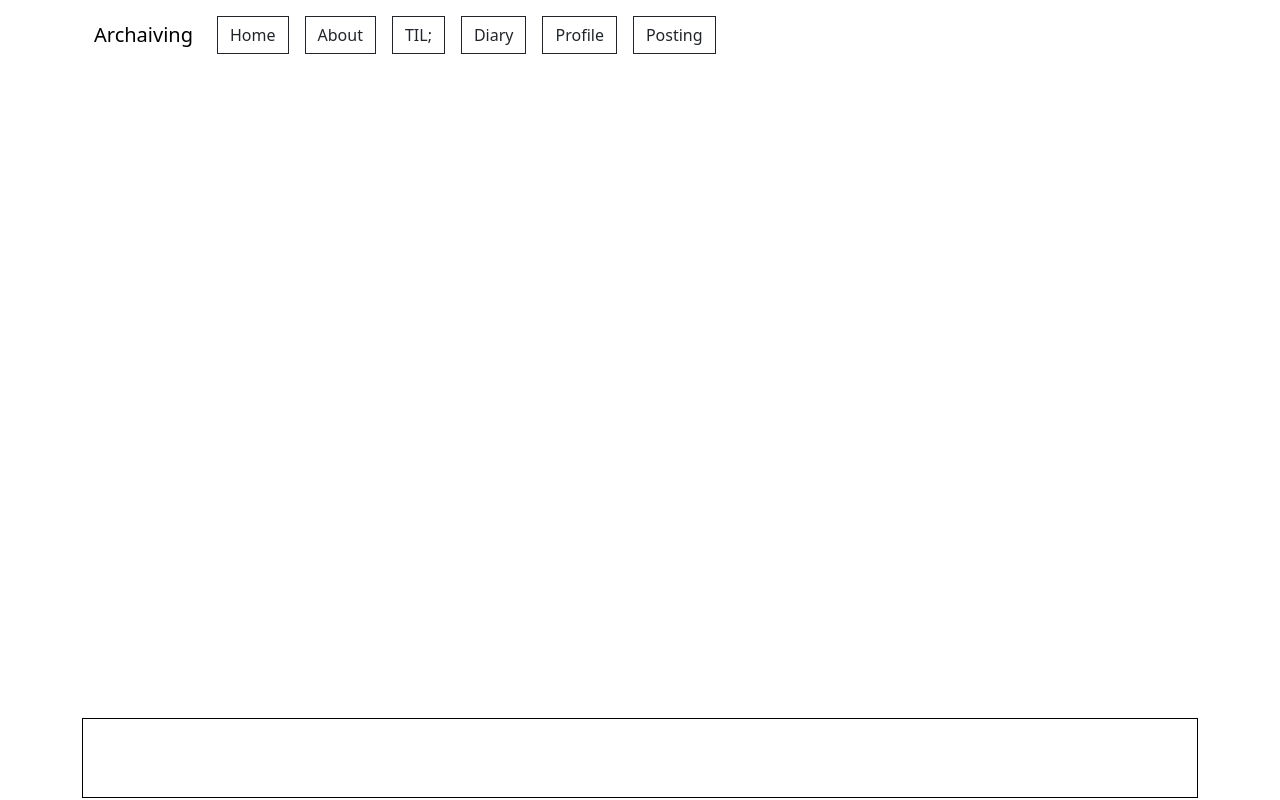
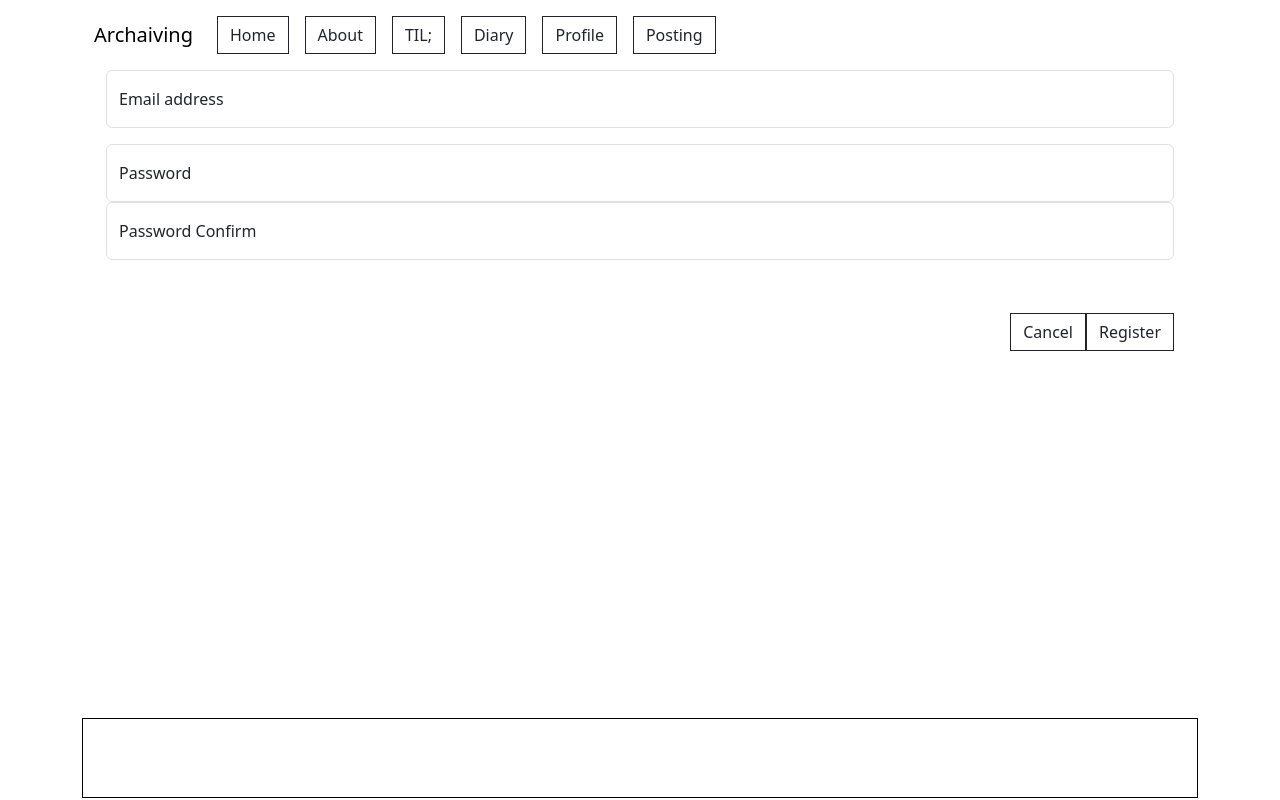
Before and after one commit to amissu89/blog, a Vue app: page /sign-up in a window 1280 px wide. Built offline with nearby package versions, Linux system fonts and the light colour scheme; no server answers.

Commit message:
회원가입, 로그인 기능 구현 완료

```diff
--- a/src/assets/css/main-style.css
+++ b/src/assets/css/main-style.css
@@ -6,3 +6,9 @@
 .btn{
     border-radius: 0;
 }
+
+.buttons{
+    display: flex;
+    justify-content: flex-end;
+    margin: 5% auto;
+}
--- a/src/components/NavTop.vue
+++ b/src/components/NavTop.vue
@@ -28,27 +28,33 @@ const links = ref(
     [
         {
             to: '/',
-            title: 'Home'
+            title: 'Home',
+            auth: 'false'
         },
         {
             to: '/about',
-            title: 'About'
+            title: 'About',
+            auth: 'false'
         },
         {
             to: '/til',
-            title: 'TIL;'
+            title: 'TIL;',
+            auth: 'false'
         },
         {
             to: '/diary',
-            title: 'Diary'
+            title: 'Diary',
+            auth: 'false'
         },
         {
             to: '/profile',
-            title: 'Profile'
+            title: 'Profile',
+            auth: 'false'
         },
         {
             to: '/posting',
-            title: 'Posting'
+            title: 'Posting',
+            auth: 'true'
         }
     ]
 )
--- a/src/components/auth/SignInPage.vue
+++ b/src/components/auth/SignInPage.vue
@@ -1,18 +1,46 @@
 <template>
     <div class="container">
         <div class="form-floating mb-3">
-            <input type="email" class="form-control" id="floatingInput" placeholder="name@example.com">
+            <input type="email" class="form-control" id="floatingInput" placeholder="name@example.com"
+            v-model = "email">
             <label for="floatingInput">Email address</label>
         </div>
         <div class="form-floating">
-            <input type="password" class="form-control" id="floatingPassword" placeholder="Password">
+            <input type="password" class="form-control" id="floatingPassword" placeholder="Password"
+            v-model="password">
             <label for="floatingPassword">Password</label>
         </div>
+        <div class="buttons">
+            <button type="button" class="btn btn-outline-dark" @click="$router.go(-1)">Cancel</button>
+            <button type="button" class="btn btn-outline-dark" @click="login">Login</button>
+            <!-- <button type="button" class="btn btn-outline-dark" @click="$router.push('/sign-up')">Register</button> -->
+        </div>
+
     </div>
 </template>
 <script setup>
+import {ref} from 'vue'
+import {useRouter} from 'vue-router'
+import { loginWithEmail } from '../../firebase/auth.js'
+
+const email = ref('')
+const password = ref('')
+const router = useRouter()
+
+const login = () => {
+    loginWithEmail(email.value, password.value)
+    .then( (userCredential) =>{
+        const user = userCredential.user
+        console.debug(`Login user : ${user}`)
+        router.push('/')
+    })
+    .catch( (error) =>{
+        console.error(`User creation failed : ${error}`)
+        alert(`User creation failed : ${error}`)
+        throw error
+    })
+}
+
 
 </script>
-<style lang="">
-
-</style>
+<style></style>
--- /dev/null
+++ b/src/components/auth/SignUpPage.vue
@@ -0,0 +1,59 @@
+<template>
+    <div class="container">
+        <div class="form-floating mb-3">
+            <input type="email" class="form-control" id="floatingInput" placeholder="name@example.com" v-model="email">
+            <label for="floatingInput">Email address</label>
+        </div>
+        <div class="form-floating">
+            <input type="password" class="form-control" id="floatingPassword" placeholder="Password"
+            v-model="password1">
+            <label for="floatingPassword">Password</label>
+        </div>
+        <div class="form-floating">
+            <input type="password" class="form-control" id="floatingPassword" placeholder="Password"
+            v-model="password2">
+            <label for="floatingPassword">Password Confirm</label>
+        </div>
+        <div class="buttons">
+            <button type="button" class="btn btn-outline-dark" @click="$router.go(-1)">Cancel</button>
+            <button type="button" class="btn btn-outline-dark" @click="register">Register</button>
+        </div>
+
+    </div>
+</template>
+<script setup>
+import {ref} from 'vue'
+import {signUp} from "../../firebase/auth.js"
+import {useRouter} from 'vue-router'
+
+const email = ref('')
+const password1 = ref('')
+const password2 = ref('')
+
+const router = useRouter()
+
+const register = () =>{
+
+    if(password1.value !== password2.value){
+        alert('The password does not match.')
+        password1.value = ''
+        password2.value = ''
+        return
+    }
+
+    signUp(email.value, password1.value)
+    .then( (userCredential) => {
+        const user = userCredential.user
+        console.debug(`User created : ${user}`)
+        return user
+    })
+    .catch((error) =>{
+        console.error(`User creation failed : ${error}`)
+        throw error
+    })
+
+    alert('Registration is complete.')
+    router.push('/sign-in')
+}
+</script>
+<style></style>
--- a/src/router.js
+++ b/src/router.js
@@ -7,6 +7,7 @@ import DiaryPage from './components/diary/DiaryPage.vue'
 import ProfilePage from './components/profile/ProfilePage.vue'
 import MainPage from './components/MainPage.vue'
 import SignInPage from './components/auth/SignInPage.vue'
+import SignUpPage from './components/auth/SignUpPage.vue'
 
 const routes = [
     {
@@ -34,6 +35,10 @@ const routes = [
         component: SignInPage,
     },
     {
+        path: '/sign-up',
+        component: SignUpPage,
+    },
+    {
         path: '/',
         component: MainPage
     }
```
